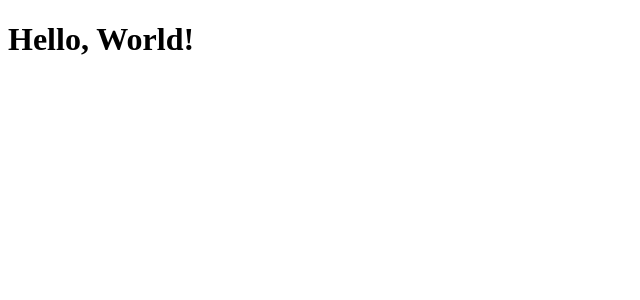
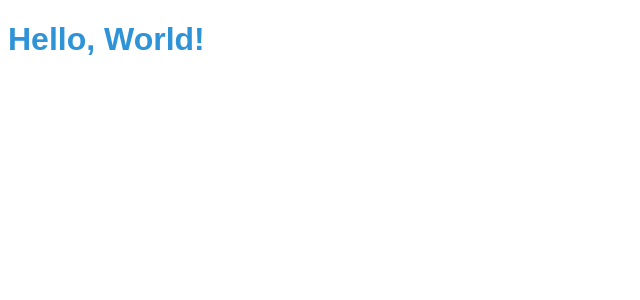
Before and after one commit to skibq/unsplash-app, a React app: page / in a window 1280 px wide. Shown: the top 300 px of the page, without its empty margins (0-640 px from the left). Built offline with nearby package versions, Linux system fonts and the light colour scheme.

Commit message:
install and configure styled components

```diff
--- a/package.json
+++ b/package.json
@@ -23,6 +23,10 @@
   },
   "dependencies": {
     "react": "^16.13.1",
-    "react-dom": "^16.13.1"
+    "react-dom": "^16.13.1",
+    "styled-components": "^5.1.1"
+  },
+  "resolutions": {
+    "styled-components": "^5"
   }
 }
--- a/src/App.js
+++ b/src/App.js
@@ -1,13 +1,18 @@
-import React, { Component } from "react";
+import React from "react";
+import styled from 'styled-components';
+import { theme } from './theme/'
 
-class App extends Component {
-  render(){
+const AppContainer = styled.div`
+  font-family: sans-serif;
+  color: ${({theme}) => theme.colours.mainColor};
+ `;
+
+const App = () => {
     return(
-      <div className="App">
+      <AppContainer className="App" theme={theme}>
         <h1> Hello, World! </h1>
-      </div>
-    );
-  }
-}
+      </AppContainer>
+    )
+};
 
 export default App;
--- /dev/null
+++ b/src/theme/colours.js
@@ -0,0 +1,3 @@
+export const colours = {
+  mainColor: '#2e93d7',
+};
--- /dev/null
+++ b/src/theme/index.js
@@ -0,0 +1,5 @@
+import { colours } from './colours';
+
+export const theme = {
+  colours,
+};
```
Also changed, not shown: 1 other file (tests, documents, lock files or other folders).
